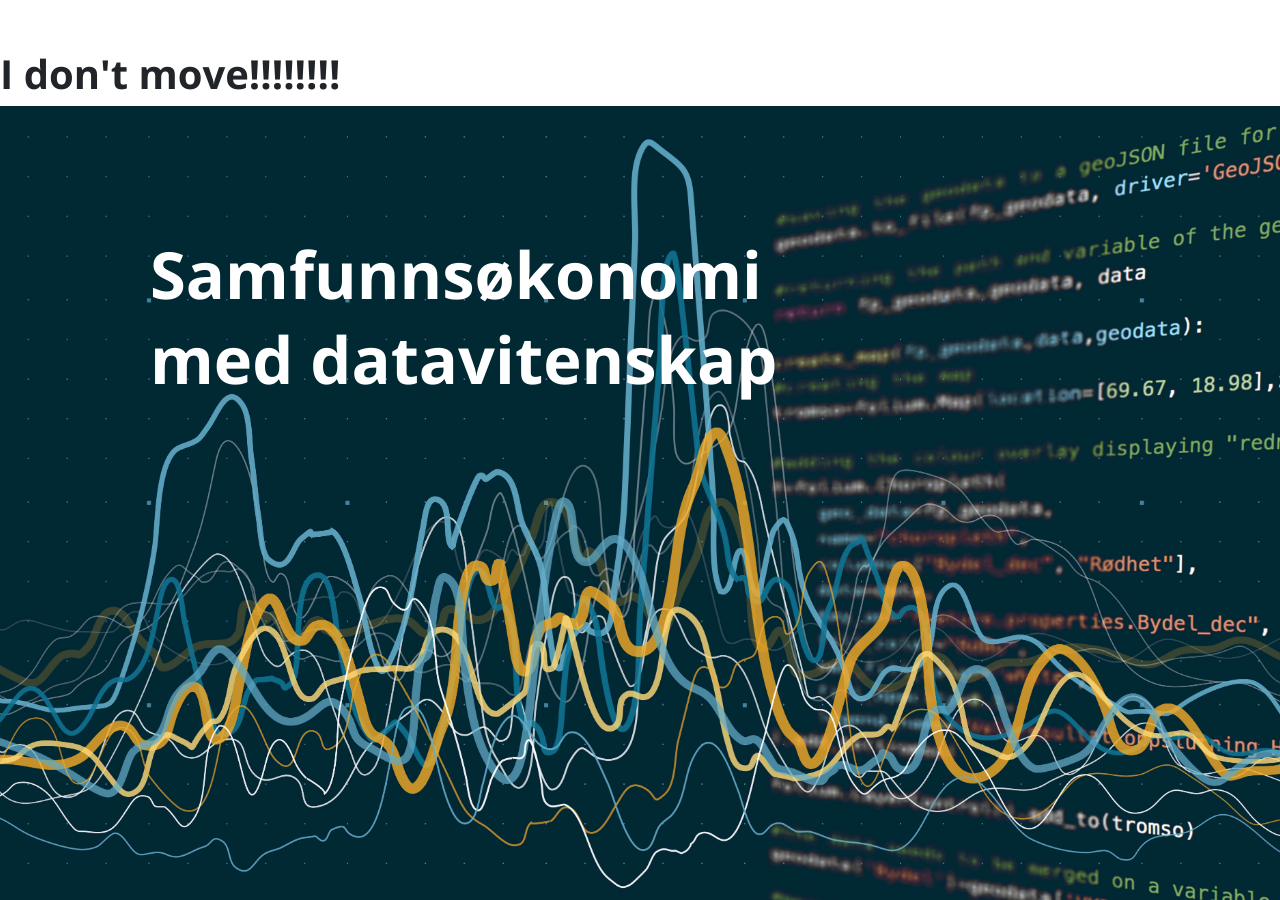
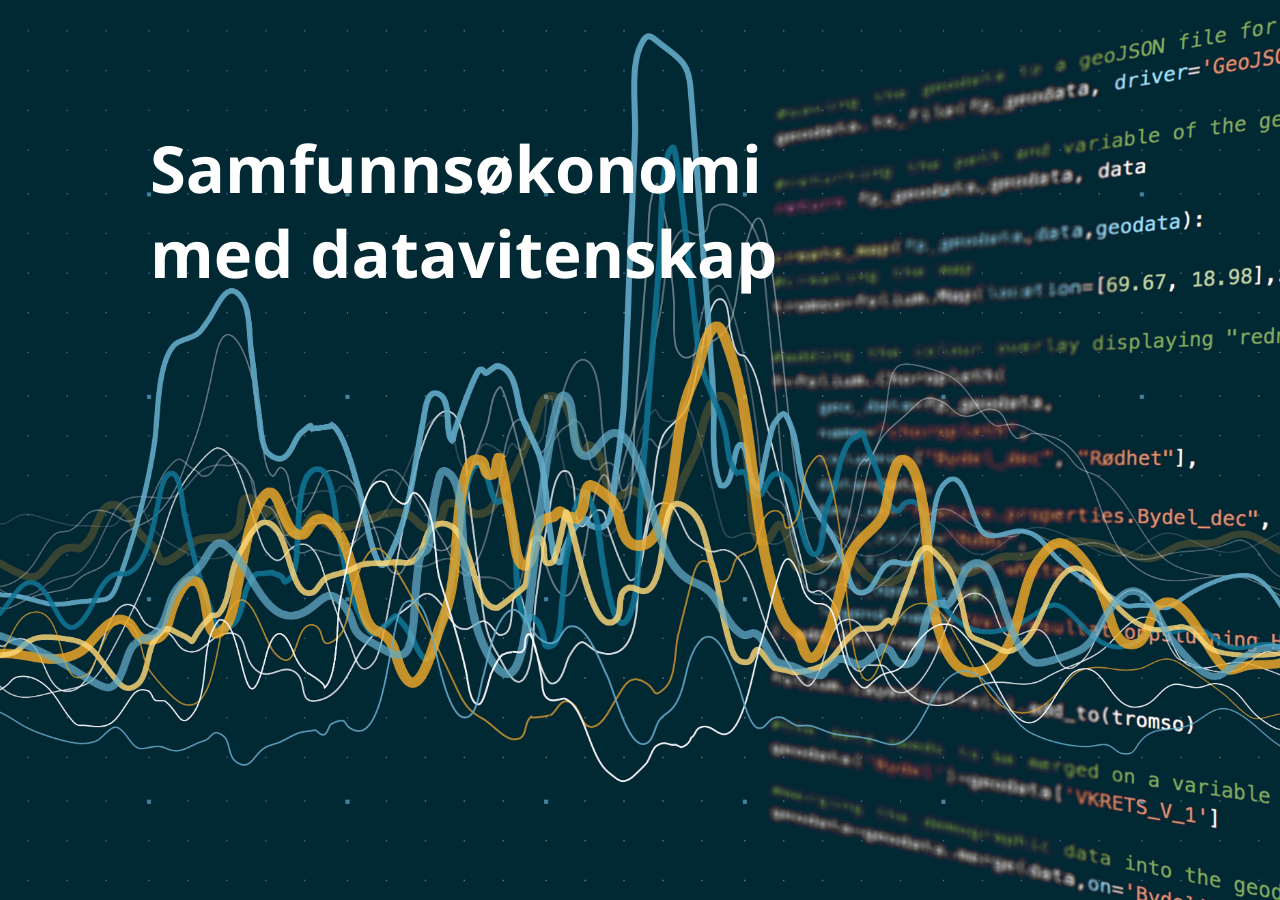
Before and after one commit to uit-econ/uit-econ.github.io, a Jekyll site: the page built from index.md, in a window 1280 px wide and 900 px high. Built offline with Jekyll 4.4.1, drawn with Linux system fonts in a browser that asks for light colours.

Commit message:
Update navheader.html

```diff
--- a/_includes/navheader.html
+++ b/_includes/navheader.html
@@ -29,7 +29,6 @@
   <!-- End Navigation -->
 
   <!-- Header -->
-<h1 id="no-move" style="margin-top:50px;"> I don't move!!!!!!!! </h1>
   <header class="masthead" id="masthead">
     <div class="" id="masthead-container">
 
```
